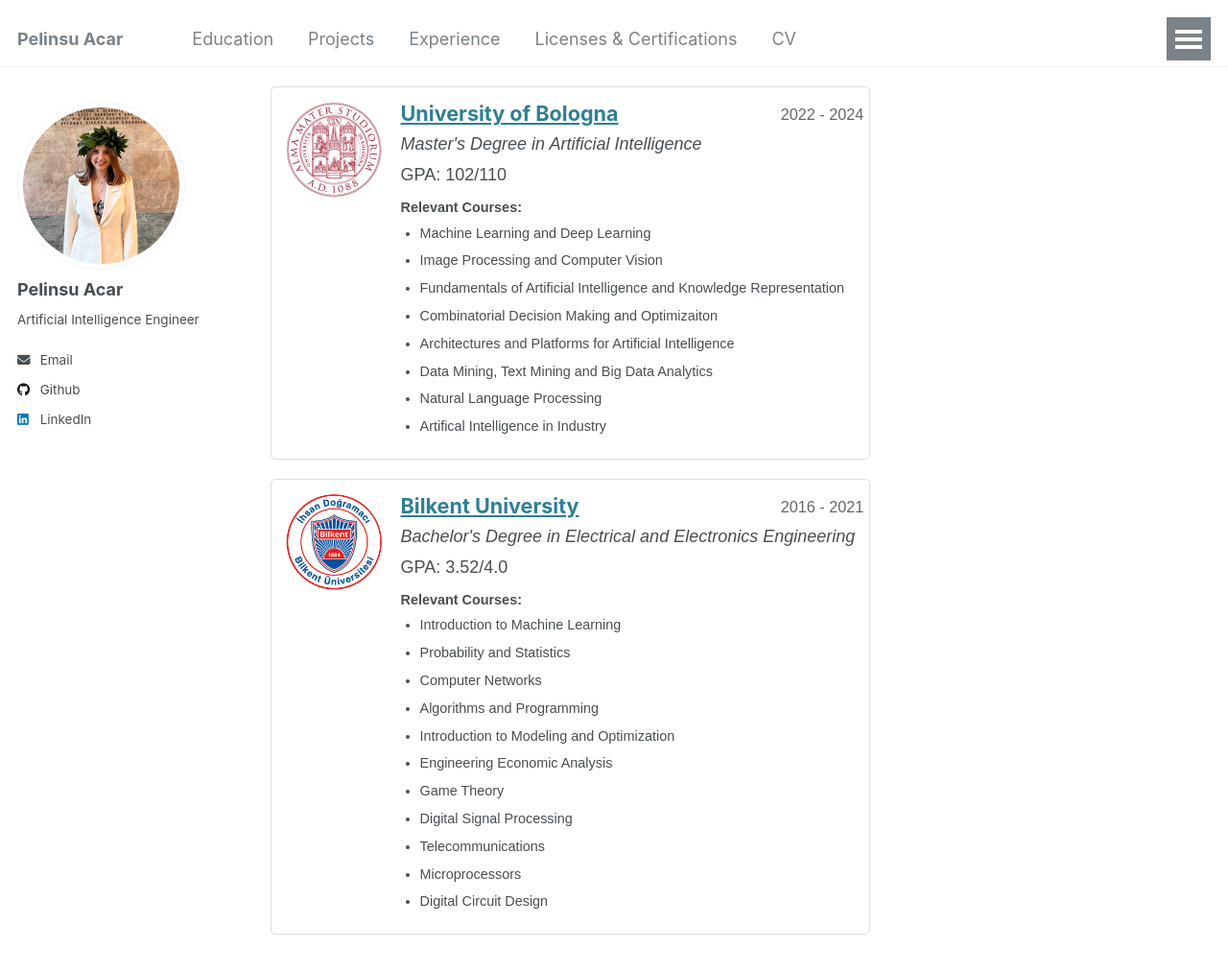
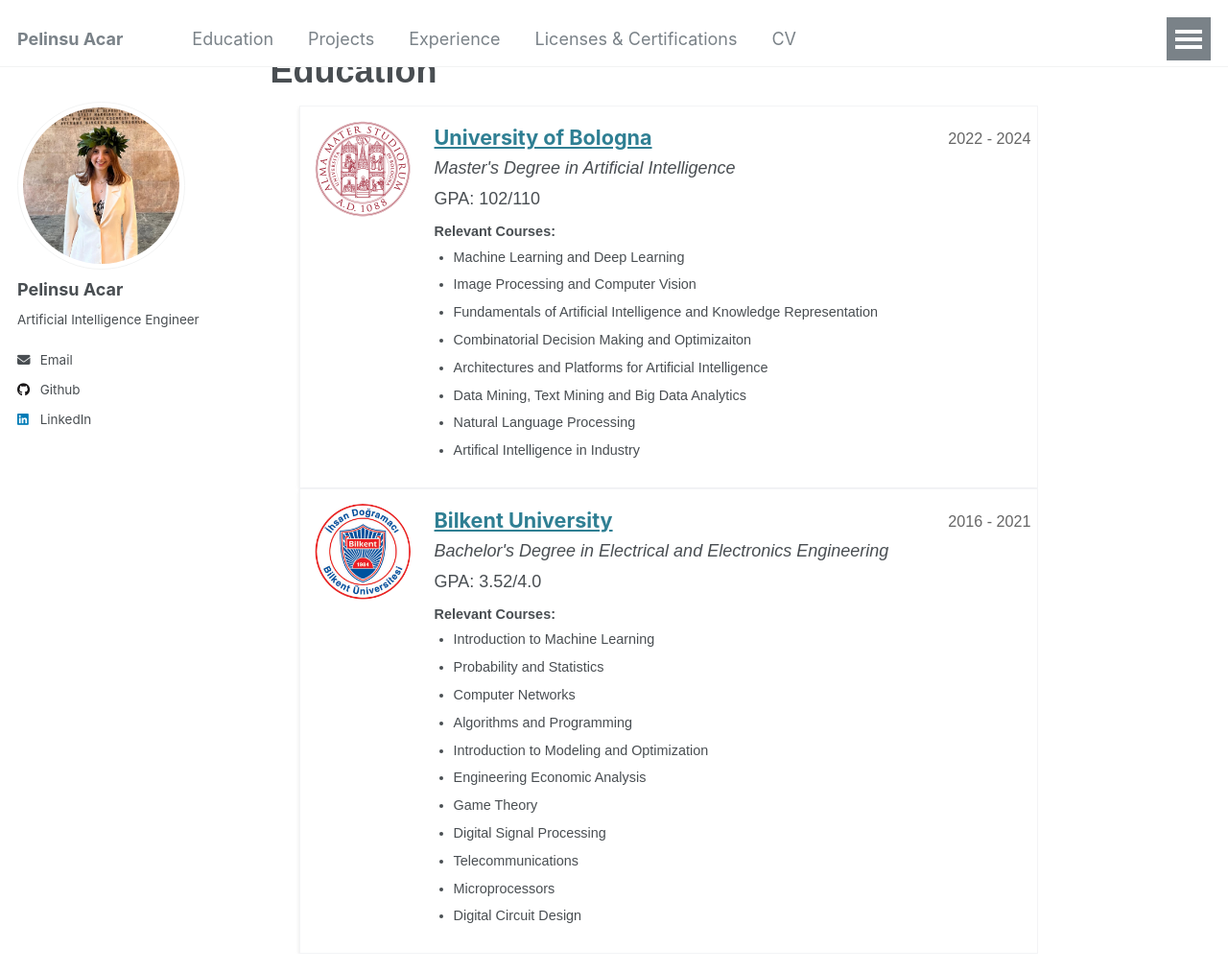
Before and after one commit to pelinsuacar/pelinsuacar.github.io, a Jekyll site: the page built from _pages/education.md, in a window 1280 px wide and 1030 px high. Shown: the top 1013 px of the window at 96% size. Built offline with Jekyll 4.4.1, drawn with Linux system fonts in a browser that asks for light colours.

Commit message:
Update education.html

```diff
--- a/_layouts/education.html
+++ b/_layouts/education.html
@@ -39,6 +39,7 @@ layout: default
     color: dark grey;
     font-size: 2em; /* Adjust font size as needed */
     margin: 70 0 40px; /* Add sufficient margin above and below */
+    padding-top: 20px; /* Add padding in case of header overlap */
     }
 
     .education {
@@ -51,20 +52,23 @@ layout: default
 
 
     .education-section {
-      width: auto;       /* Avoid fixed widths */
+    max-width: 800px;
+    width: 100%;
     }
 
 
     .education-item {
-      display: flex;
-      flex-direction: column;
-      align-items: flex-start; /* Left-align items */
-      margin-bottom: 20px;
-      padding: 15px;
-      border: 1px solid #ddd;
-      border-radius: 5px;
-      position: relative;
-    }
+    display: flex;
+    align-items: flex-start;
+    margin-bottom: 0px;
+    position: relative;
+    background: white;
+    margin-left: 30px; /* Move the box to the right of the line */
+    padding: 20px;
+    border: 1px solid #F3F4F6;
+    box-shadow: 0 2px 4px rgba(0, 0, 0, 0.1);
+    flex-direction: row;
+  }
 
     .education-item a img {
       width: 100px;
```
